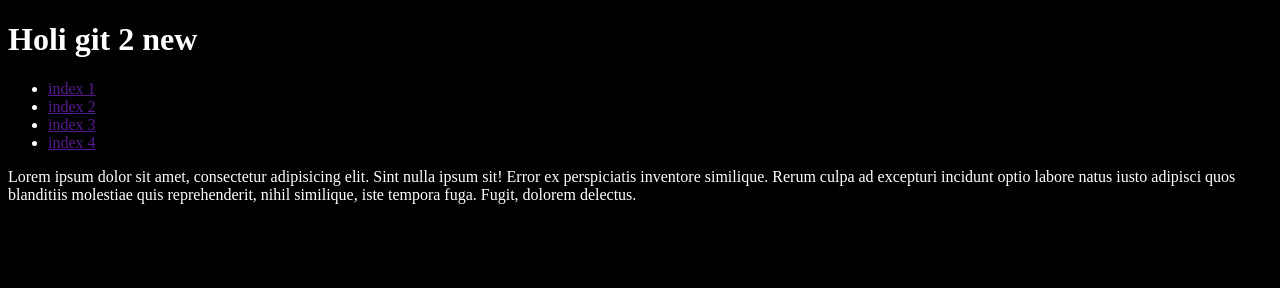
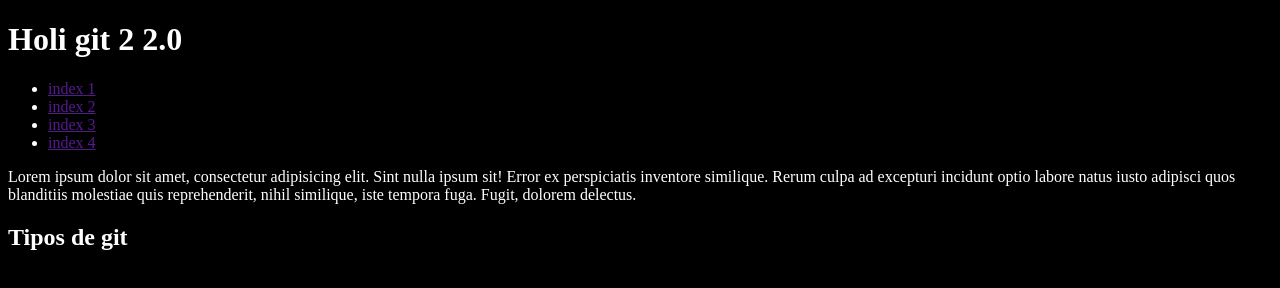
Before and after one commit to crcs-x/abril, a website: page src/index.html in a window 1280 px wide. Drawn offline with Linux system fonts and the light colour scheme.

Commit message:
git ver2.1

```diff
--- a/src/index.html
+++ b/src/index.html
@@ -7,7 +7,7 @@
     <link rel="stylesheet" href="style.css" />
   </head>
   <body>
-    <h1>Holi git 2 new</h1>
+    <h1>Holi git 2 2.0</h1>
     <ul>
       <li><a href="">index 1</a></li>
       <li><a href="">index 2</a></li>
@@ -20,5 +20,6 @@
       adipisci quos blanditiis molestiae quis reprehenderit, nihil similique, iste tempora fuga.
       Fugit, dolorem delectus.
     </p>
+    <h2>Tipos de git</h2>
   </body>
 </html>
```
